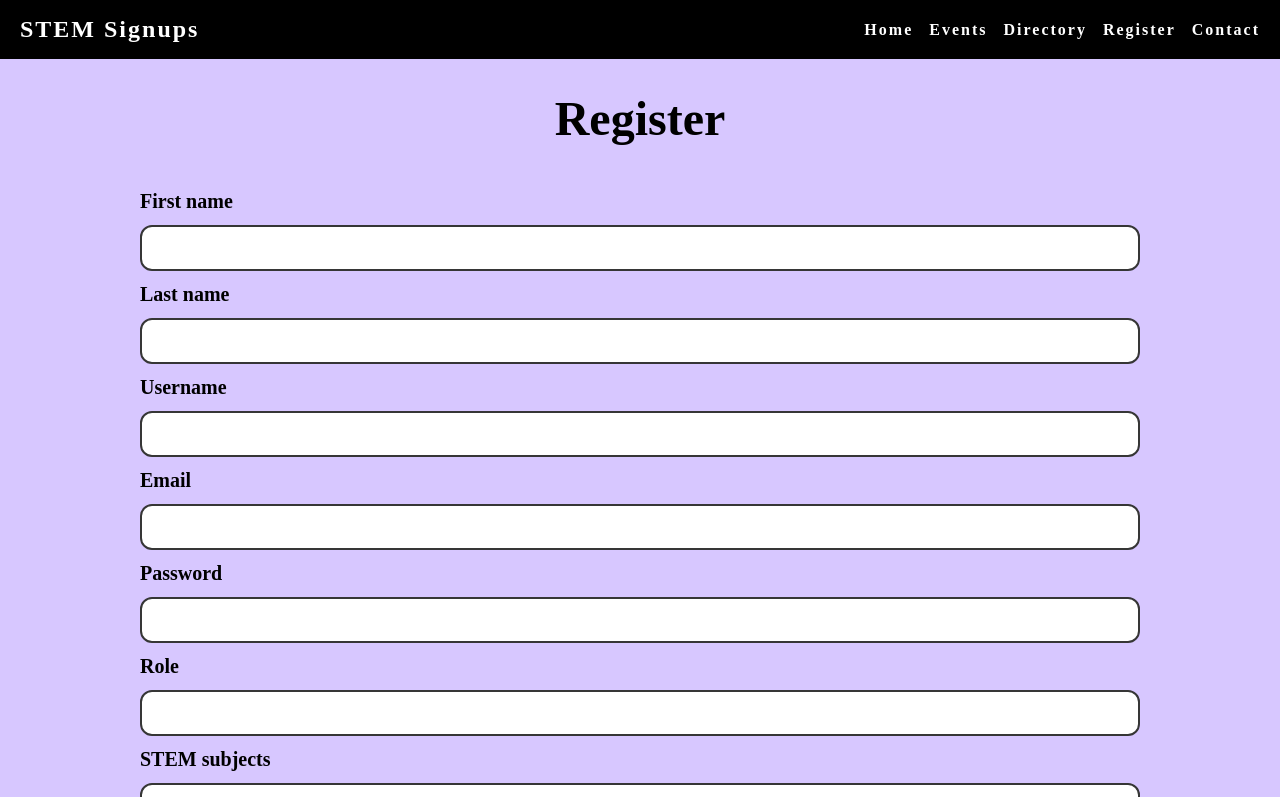
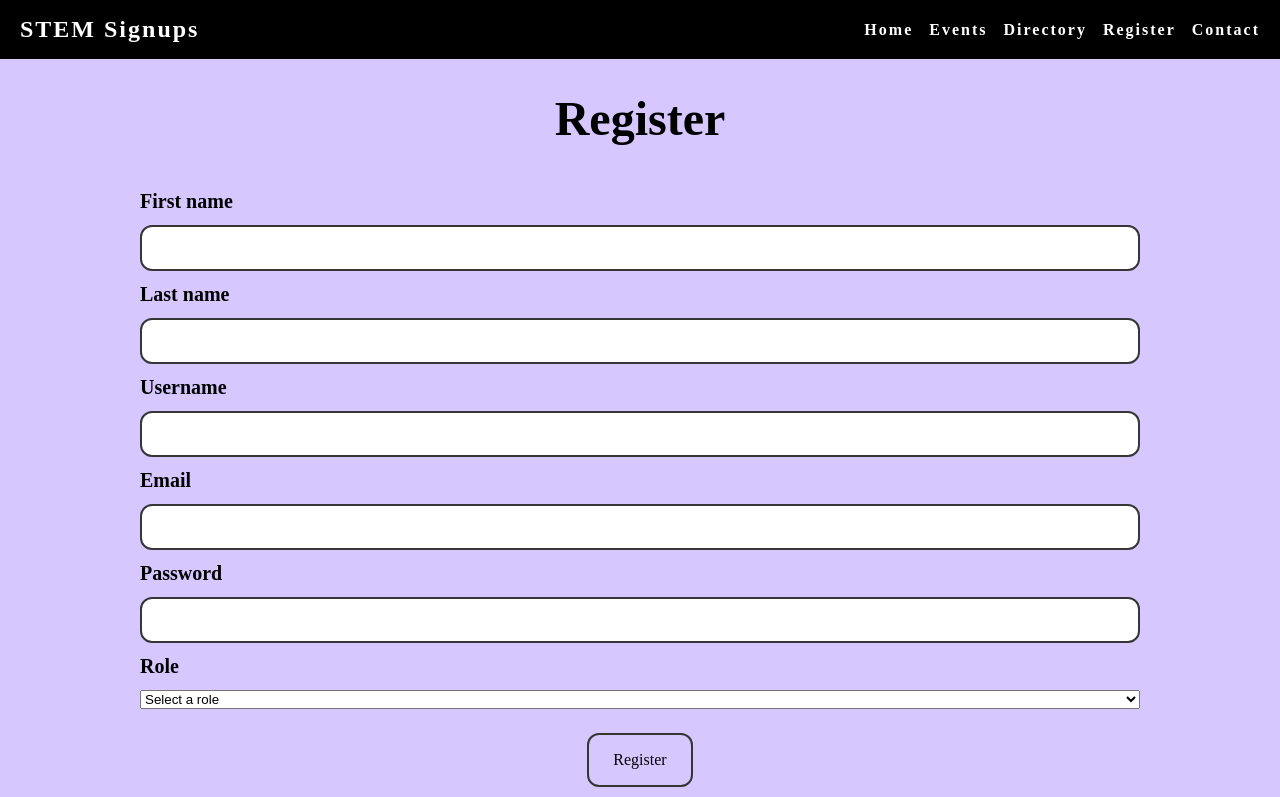
Before and after one commit to RishanBaweja/STEM-signups, a Next.js app: page /register in a window 1280 px wide. Shown: the top 797 px of the page. Built offline with nearby package versions, Linux system fonts and the light colour scheme.

Commit message:
feat: update registration form to follow user schema

```diff
--- a/src/app/register/page.tsx
+++ b/src/app/register/page.tsx
@@ -10,7 +10,10 @@ type ApiError = {
 
 type FieldErrors = Partial<Record<"username" | "email", string>>;
 
+const STEM_SUBJECTS = ["Mathematics", "Biology", "Chemistry", "Physics"];
+
 export default function Register() {
+  const [role, setRole] = useState("");
   const [fieldErrors, setFieldErrors] = useState<FieldErrors>({});
   const [formError, setFormError] = useState("");
   const [successMessage, setSuccessMessage] = useState("");
@@ -21,10 +24,7 @@ export default function Register() {
 
     const form = event.currentTarget;
     const formData = new FormData(form);
-    const stemSubjects = String(formData.get("stemSubjects") ?? "")
-      .split(",")
-      .map((subject) => subject.trim())
-      .filter(Boolean);
+    const stemSubjects = formData.getAll("stemSubjects").map(String);
 
     setFieldErrors({});
     setFormError("");
@@ -42,7 +42,7 @@ export default function Register() {
           email: formData.get("email"),
           password: formData.get("password"),
           role: formData.get("role"),
-          educatorInfo: { stemSubjects },
+          educatorInfo: role === "educator" ? { stemSubjects } : undefined,
         }),
       });
 
@@ -58,6 +58,7 @@ export default function Register() {
         return;
       }
       form.reset();
+      setRole("");
       setSuccessMessage("Registration successful!");
     } catch {
       setFormError("Unable to register. Please try again later.");
@@ -112,9 +113,23 @@ export default function Register() {
           <label htmlFor="password">Password</label>
           <input type="password" id="password" name="password" />
           <label htmlFor="role">Role</label>
-          <input type="text" id="role" name="role" />
-          <label htmlFor="stemSubjects">STEM subjects</label>
-          <input type="text" id="stemSubjects" name="stemSubjects" placeholder="For example: Biology, Chemistry" />
+          <select id="role" name="role" value={role} onChange={(event) => setRole(event.target.value)} required>
+            <option value="">Select a role</option>
+            <option value="educator">Educator</option>
+            <option value="admin">Admin</option>
+          </select>
+          {role === "educator" && (
+            <fieldset>
+              <legend>STEM Subjects</legend>
+
+              {STEM_SUBJECTS.map((subject) => (
+                <label key={subject}>
+                  <input type="checkbox" name="stemSubjects" value={subject} />
+                  {subject}
+                </label>
+              ))}
+            </fieldset>
+          )}
           <input type="submit" value={isSubmitting ? "Registering..." : "Register"} disabled={isSubmitting} />
         </form>
       </main>
```
